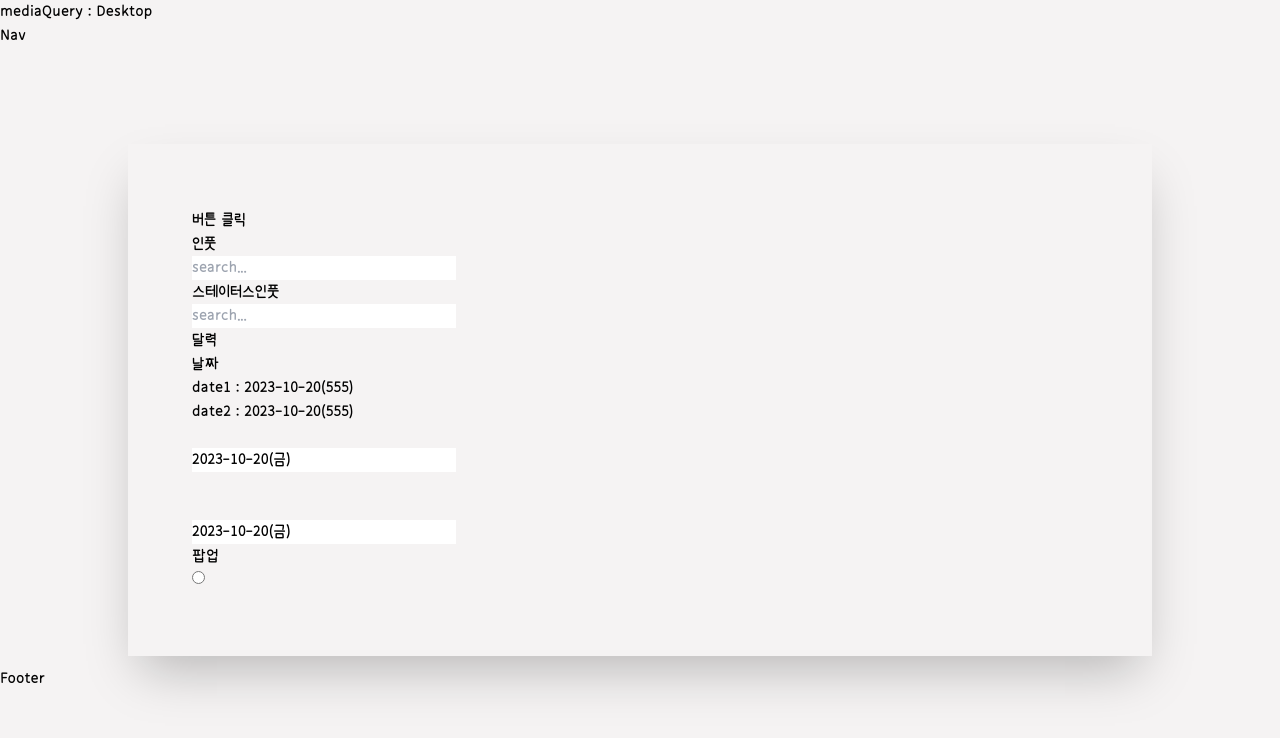
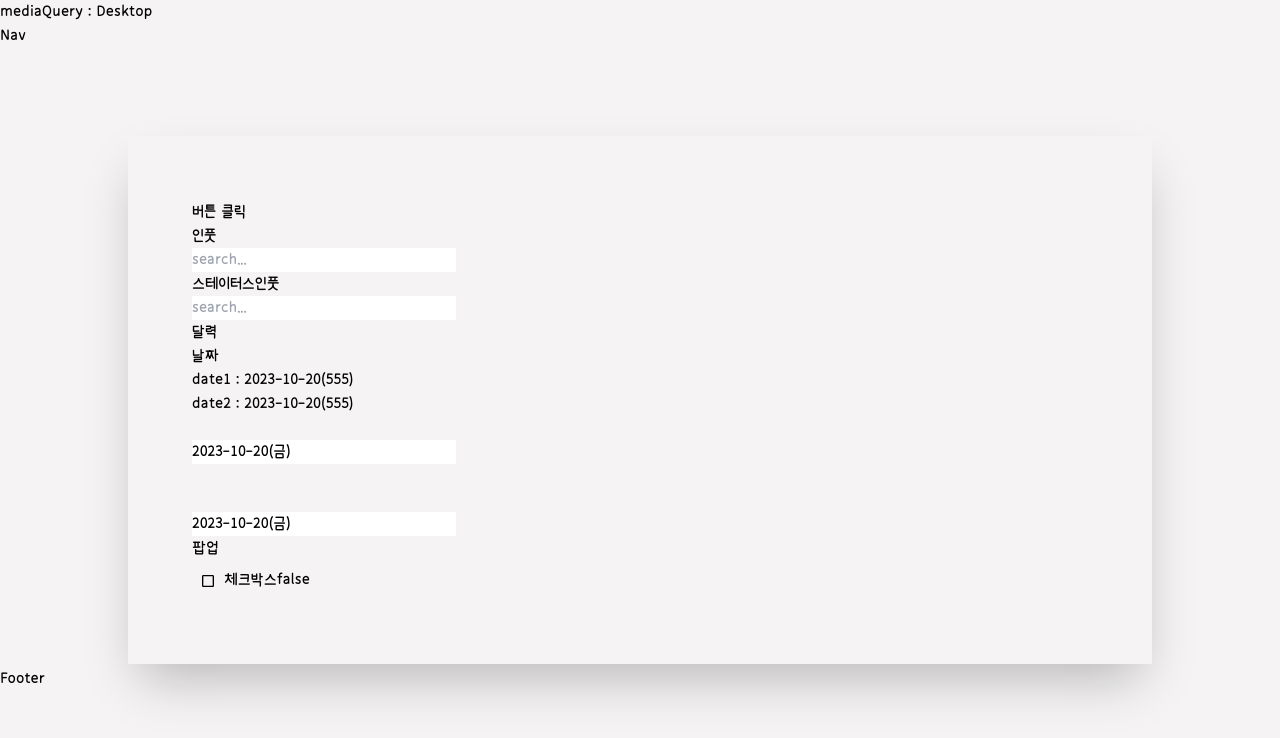
Before and after one commit to bluke127/react_todolist, a React (Create React App) app: page /component in a window 1280 px wide. Shown: the top 738 px of the page. Built offline with nearby package versions, Linux system fonts and the light colour scheme.

Commit message:
[feat]checkbox 마무리

```diff
--- a/src/Components/Input/CheckBox.tsx
+++ b/src/Components/Input/CheckBox.tsx
@@ -1,5 +1,8 @@
 //react
 import { forwardRef, ChangeEventHandler, RefObject } from "react";
+import { useId } from "react";
+import { useEffect } from "react";
+import { MdCheckBoxOutlineBlank, MdCheckBox } from "react-icons/md";
 export type PropsType = {
   value: string | boolean | number;
   id?: string;
@@ -15,10 +18,11 @@ export type PropsType = {
 
 const CheckBox = forwardRef(
   (props: PropsType, ref: RefObject<HTMLInputElement>) => {
+    const uniqueId = useId();
     //props
     const {
       value = "",
-      id = "",
+      id = uniqueId,
       onChange,
       style,
       placeholder,
@@ -26,20 +30,26 @@ const CheckBox = forwardRef(
       className,
       name,
       checked,
-      multi
+      multi,
     } = props;
+    useEffect(() => {
+      console.log(ref, "ss");
+    }, [ref]);
     return (
-      <span className="input_wrap">
+      <span className="inline-block p-2">
+        <label htmlFor={id} className=" align-middle inline-block">
+          {value ? <MdCheckBox /> : <MdCheckBoxOutlineBlank />}
+        </label>
         <input
           id={id}
           // @ts-ignore
           value={value}
           onChange={onChange}
           style={style}
-          type={multi ? "checkbox" : "radio"}
+          type={"checkbox"}
           placeholder={placeholder}
           ref={ref}
-          className={className}
+          className={"hidden"}
           name={name || id}
           checked={checked}
         />
--- a/src/Pages/ComponentTest.tsx
+++ b/src/Pages/ComponentTest.tsx
@@ -4,7 +4,7 @@ import { U_DATE_FORMAT } from "../Constant";
 import Button from "@/Components/Button/index";
 import Input from "@/Components/Input";
 import StatusInput from "@/Components/Input/StatusInput";
-import { ChangeEvent, useCallback, useState } from "react";
+import { ChangeEvent, useCallback, useState,useRef } from "react";
 import useReducer from "@/Hooks/useReducer";
 import { useSelector } from "react-redux";
 import { ReducerType } from "@/Types/store";
@@ -34,6 +34,7 @@ function ComponentTest() {
   const popupFlag: boolean = useSelector((s: ReducerType) => {
     return s.PopupReducer.visible;
   });
+  const chkRef= useRef()
   return (
     <div>
       <ul>
@@ -102,7 +103,7 @@ function ComponentTest() {
           </Button>
         </li>
         <li>
-          <CheckBox onChange={onCheckBoxClick} value={chkV} />
+          <CheckBox onChange={onCheckBoxClick} value={chkV} ref={chkRef}/>{"체크박스"+chkV}
         </li>
       </ul>
     </div>
```
